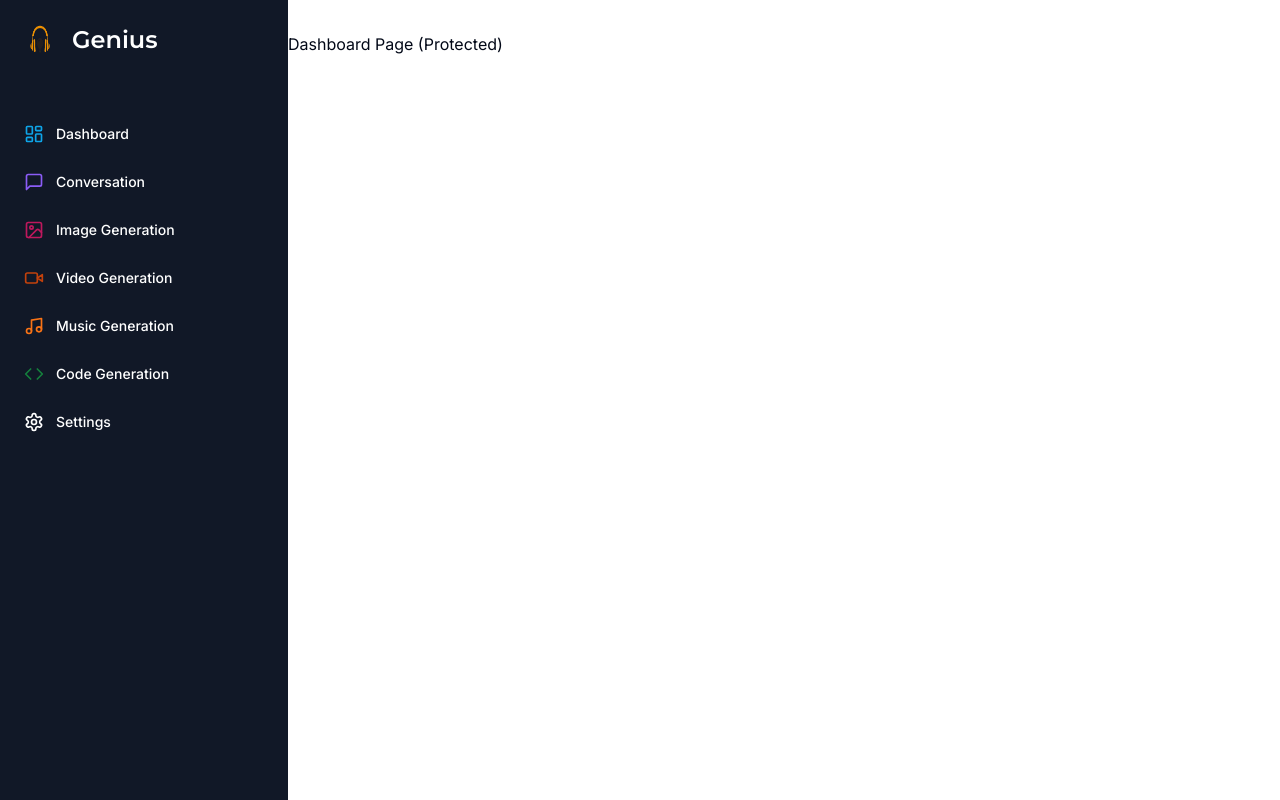
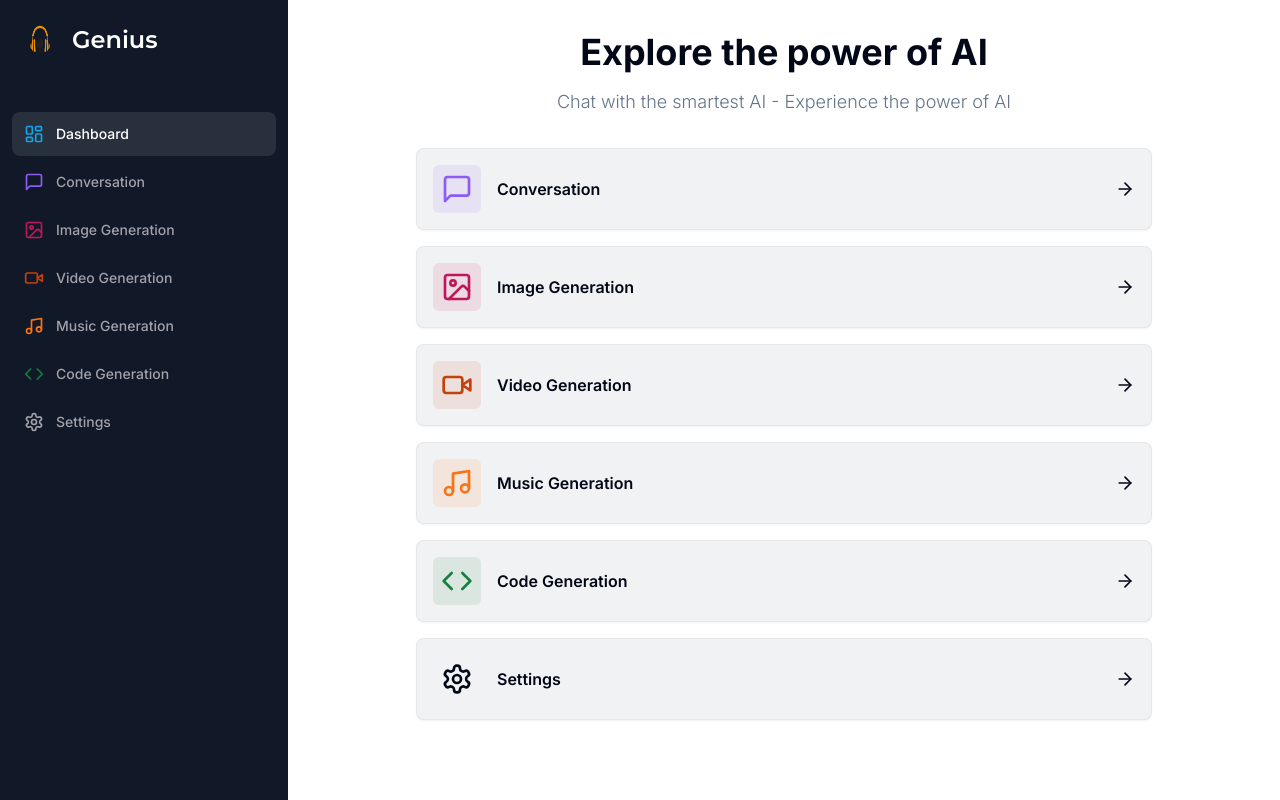
Before and after one commit to Yash-Sajwan24/ai-sass, a Next.js app: page /dashboard in a window 1280 px wide. Built offline with nearby package versions, Linux system fonts and the light colour scheme.

Commit message:
dashboard completed

```diff
--- a/app/(dashboard)/(routes)/dashboard/page.tsx
+++ b/app/(dashboard)/(routes)/dashboard/page.tsx
@@ -1,8 +1,97 @@
+"use client";
+
+import { Card } from "@/components/ui/card";
+
+import { cn } from "@/lib/utils";
+
+import {
+  MessageSquare,
+  ImageIcon,
+  VideoIcon,
+  Music,
+  Code,
+  Settings,
+  ArrowRight,
+} from "lucide-react";
+
+
+import { useRouter } from "next/navigation";
+
+const tools = [
+  {
+    label: "Conversation",
+    icon: MessageSquare,
+    href: "/conversation",
+    color: "text-violet-500",
+    bgColor: "bg-violet-500/10",
+  },
+  {
+    label: "Image Generation",
+    icon: ImageIcon,
+    href: "/image",
+    color: "text-pink-700",
+    bgColor: "bg-pink-700/10",
+  },
+  {
+    label: "Video Generation",
+    icon: VideoIcon,
+    href: "/video",
+    color: "text-orange-700",
+    bgColor: "bg-orange-700/10",
+  },
+  {
+    label: "Music Generation",
+    icon: Music,
+    href: "/music",
+    color: "text-orange-500",
+    bgColor: "bg-orange-500/10",
+  },
+  {
+    label: "Code Generation",
+    icon: Code,
+    href: "/code",
+    color: "text-green-700",
+    bgColor: "bg-green-700/10",
+  },
+  {
+    label: "Settings",
+    icon: Settings,
+    href: "/settings",
+  },
+];
+
 export default function DasboardPage() {
+  const router = useRouter();
+
   return (
     <>
-      <p>Dashboard Page (Protected)</p>
-
+      <div>
+        <div className="mb-8 space-y-4">
+          <h2 className="text-2xl font-bold md:text-4xl text-center">
+            Explore the power of AI
+          </h2>
+          <p className="text-sm text-muted-foreground font-light text-center md:text-lg">
+            Chat with the smartest AI - Experience the power of AI
+          </p>
+        </div>
+        <div className="px-4 md:px-20 lg:px-32 space-y-4">
+          {tools.map((tool) => (
+            <Card
+              key={tool.href}
+              onClick={() => router.push(tool.href)}
+              className="  bg-[#f1f2f3] p-4 border-black/5 flex items-center justify-between hover:shadow-md transition cursor-pointer"
+            >
+              <div className="flex items-center gap-x-4 ">
+                <div className={cn("p-2 w-fit rounded-md", tool.bgColor)}>
+                  <tool.icon className={cn("w-8 h-8", tool.color)} />
+                </div>
+                <div className="font-semibold">{tool.label}</div>
+              </div>
+              <ArrowRight className="w-5 h-5" />
+            </Card>
+          ))}
+        </div>
+      </div>
     </>
   );
 }
--- a/components/mobile-sidebar.tsx
+++ b/components/mobile-sidebar.tsx
@@ -3,8 +3,20 @@
 import { Menu } from "lucide-react";
 import { Sheet, SheetTrigger, SheetContent } from "./ui/sheet";
 import Sidebar from "./sidebar";
+import { useEffect, useState } from "react";
 
 const MobileSidebar = () => {
+
+  const [mounted, setMounted] = useState(false); // use this to prevent hydration error
+
+  useEffect(() => {
+    setMounted(true);
+  }, []);
+
+  if(!mounted){
+    return null;
+  }
+
   return (
     <>
       <Sheet>
--- a/components/sidebar.tsx
+++ b/components/sidebar.tsx
@@ -5,7 +5,16 @@
 
 import { cn } from "@/lib/utils";
 import { Montserrat } from "next/font/google";
-import { Code,LayoutDashboard, MessageSquare,ImageIcon, VideoIcon, Music, Settings } from "lucide-react";
+import {
+  Code,
+  LayoutDashboard,
+  MessageSquare,
+  ImageIcon,
+  VideoIcon,
+  Music,
+  Settings,
+} from "lucide-react";
+import { usePathname } from "next/navigation";
 
 const montserrat = Montserrat({
   weight: "600",
@@ -15,48 +24,49 @@
 const routes = [
   {
     label: "Dashboard",
-    icon : LayoutDashboard,
-    href : '/dashboard',
-    color : 'text-sky-500',
+    icon: LayoutDashboard,
+    href: "/dashboard",
+    color: "text-sky-500",
   },
   {
     label: "Conversation",
-    icon : MessageSquare,
-    href : '/conversation',
-    color : 'text-violet-500',
+    icon: MessageSquare,
+    href: "/conversation",
+    color: "text-violet-500",
   },
   {
     label: "Image Generation",
-    icon : ImageIcon,
-    href : '/image',
-    color : 'text-pink-700',
+    icon: ImageIcon,
+    href: "/image",
+    color: "text-pink-700",
   },
   {
     label: "Video Generation",
-    icon : VideoIcon,
-    href : '/video',
-    color : 'text-orange-700',
+    icon: VideoIcon,
+    href: "/video",
+    color: "text-orange-700",
   },
   {
     label: "Music Generation",
-    icon : Music,
-    href : '/music',
-    color : 'text-orange-500',
+    icon: Music,
+    href: "/music",
+    color: "text-orange-500",
   },
   {
     label: "Code Generation",
-    icon : Code,
-    href : '/code',
-    color : 'text-green-700',
+    icon: Code,
+    href: "/code",
+    color: "text-green-700",
   },
   {
     label: "Settings",
-    icon : Settings,
-    href : '/settings',
+    icon: Settings,
+    href: "/settings",
   },
 ];
 
 const Sidebar = () => {
+  const pathName = usePathname();
   return (
     <div className="space-y-4 py-4 flex flex-col h-full text-white bg-[#111827]">
       <div className="px-3 py-2 flex-1">
@@ -73,7 +83,9 @@
             <Link
               href={route.href}
               key={route.href}
-              className="text-sm  flex  p-3 w-full justify-start font-medium cursor-pointer hover:text-white hover:bg-white/10 rounded-lg transition"
+              className={cn(
+                "text-sm  flex  p-3 w-full justify-start font-medium cursor-pointer hover:text-white hover:bg-white/10 rounded-lg transition"
+              , pathName == route.href ? "text-white bg-white/10" : "text-zinc-400")}
             >
               <div className="flex items-center flex-1">
                 <route.icon className={cn("h-5 w-5 mr-3", route.color)} />
--- /dev/null
+++ b/components/ui/card.tsx
@@ -0,0 +1,79 @@
+import * as React from "react"
+
+import { cn } from "@/lib/utils"
+
+const Card = React.forwardRef<
+  HTMLDivElement,
+  React.HTMLAttributes<HTMLDivElement>
+>(({ className, ...props }, ref) => (
+  <div
+    ref={ref}
+    className={cn(
+      "rounded-lg border bg-card text-card-foreground shadow-sm",
+      className
+    )}
+    {...props}
+  />
+))
+Card.displayName = "Card"
+
+const CardHeader = React.forwardRef<
+  HTMLDivElement,
+  React.HTMLAttributes<HTMLDivElement>
+>(({ className, ...props }, ref) => (
+  <div
+    ref={ref}
+    className={cn("flex flex-col space-y-1.5 p-6", className)}
+    {...props}
+  />
+))
+CardHeader.displayName = "CardHeader"
+
+const CardTitle = React.forwardRef<
+  HTMLParagraphElement,
+  React.HTMLAttributes<HTMLHeadingElement>
+>(({ className, ...props }, ref) => (
+  <h3
+    ref={ref}
+    className={cn(
+      "text-2xl font-semibold leading-none tracking-tight",
+      className
+    )}
+    {...props}
+  />
+))
+CardTitle.displayName = "CardTitle"
+
+const CardDescription = React.forwardRef<
+  HTMLParagraphElement,
+  React.HTMLAttributes<HTMLParagraphElement>
+>(({ className, ...props }, ref) => (
+  <p
+    ref={ref}
+    className={cn("text-sm text-muted-foreground", className)}
+    {...props}
+  />
+))
+CardDescription.displayName = "CardDescription"
+
+const CardContent = React.forwardRef<
+  HTMLDivElement,
+  React.HTMLAttributes<HTMLDivElement>
+>(({ className, ...props }, ref) => (
+  <div ref={ref} className={cn("p-6 pt-0", className)} {...props} />
+))
+CardContent.displayName = "CardContent"
+
+const CardFooter = React.forwardRef<
+  HTMLDivElement,
+  React.HTMLAttributes<HTMLDivElement>
+>(({ className, ...props }, ref) => (
+  <div
+    ref={ref}
+    className={cn("flex items-center p-6 pt-0", className)}
+    {...props}
+  />
+))
+CardFooter.displayName = "CardFooter"
+
+export { Card, CardHeader, CardFooter, CardTitle, CardDescription, CardContent }
```
